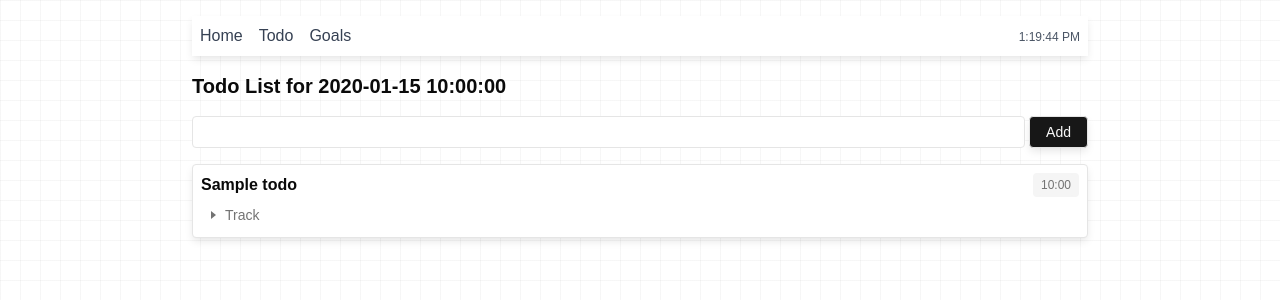
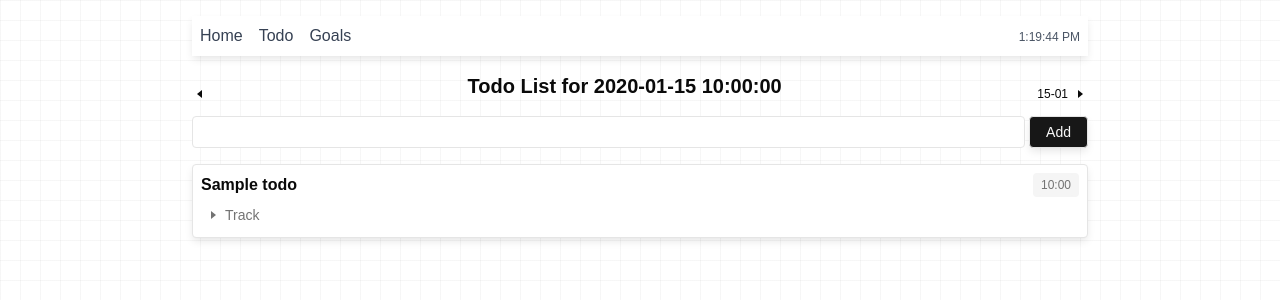
Before and after one commit to elvinsavio/journal-git-store, a Flask app: template templates/todo.html in a window 1280 px wide. Shown: the top 300 px of the page. Run offline with Flask 3, Linux system fonts and the light colour scheme; the template is opened without the code that fills it: most values are stand-ins (such as "Sample title", 1, 10 or a date in 2020).

Commit message:
fix date on nav links

```diff
--- a/static/css/dist.css
+++ b/static/css/dist.css
@@ -7,16 +7,12 @@
       "Segoe UI Emoji", "Segoe UI Symbol", "Noto Color Emoji";
     --font-mono: ui-monospace, SFMono-Regular, Menlo, Monaco, Consolas, "Liberation Mono",
       "Courier New", monospace;
-    --color-red-100: oklch(93.6% 0.032 17.717);
     --color-red-300: oklch(80.8% 0.114 19.571);
     --color-red-500: oklch(63.7% 0.237 25.331);
     --color-red-600: oklch(57.7% 0.245 27.325);
-    --color-red-700: oklch(50.5% 0.213 27.518);
-    --color-green-300: oklch(87.1% 0.15 154.449);
     --color-green-500: oklch(72.3% 0.219 149.579);
     --color-green-600: oklch(62.7% 0.194 149.214);
     --color-green-700: oklch(52.7% 0.154 150.069);
-    --color-green-900: oklch(39.3% 0.095 152.535);
     --color-blue-600: oklch(54.6% 0.245 262.881);
     --color-gray-600: oklch(44.6% 0.03 256.802);
     --color-gray-700: oklch(37.3% 0.034 259.733);
@@ -35,7 +31,6 @@
     --font-weight-medium: 500;
     --font-weight-semibold: 600;
     --font-weight-bold: 700;
-    --tracking-normal: 0em;
     --shadow-2xs: var(--shadow-2xs);
     --shadow-xs: var(--shadow-xs);
     --shadow-sm: var(--shadow-sm);
@@ -293,9 +288,6 @@
   .flex-1 {
     flex: 1;
   }
-  .border-collapse {
-    border-collapse: collapse;
-  }
   .transform {
     transform: var(--tw-rotate-x,) var(--tw-rotate-y,) var(--tw-rotate-z,) var(--tw-skew-x,) var(--tw-skew-y,);
   }
@@ -310,9 +302,6 @@
   }
   .flex-nowrap {
     flex-wrap: nowrap;
-  }
-  .flex-wrap {
-    flex-wrap: wrap;
   }
   .items-center {
     align-items: center;
@@ -361,9 +350,6 @@
   }
   .bg-muted {
     background-color: var(--muted);
-  }
-  .bg-muted-foreground {
-    background-color: var(--muted-foreground);
   }
   .bg-white {
     background-color: var(--color-white);
@@ -443,9 +429,6 @@
   .italic {
     font-style: italic;
   }
-  .underline {
-    text-decoration-line: underline;
-  }
   .opacity-60 {
     opacity: 60%;
   }
@@ -455,10 +438,6 @@
   .shadow {
     --tw-shadow: var(--shadow);
     box-shadow: var(--tw-inset-shadow), var(--tw-inset-ring-shadow), var(--tw-ring-offset-shadow), var(--tw-ring-shadow), var(--tw-shadow);
-  }
-  .outline {
-    outline-style: var(--tw-outline-style);
-    outline-width: 1px;
   }
   .filter {
     filter: var(--tw-blur,) var(--tw-brightness,) var(--tw-contrast,) var(--tw-grayscale,) var(--tw-hue-rotate,) var(--tw-invert,) var(--tw-saturate,) var(--tw-sepia,) var(--tw-drop-shadow,);
@@ -482,13 +461,6 @@
       }
     }
   }
-  .hover\:text-foreground {
-    &:hover {
-      @media (hover: hover) {
-        color: var(--foreground);
-      }
-    }
-  }
   .hover\:text-green-700 {
     &:hover {
       @media (hover: hover) {
@@ -501,6 +473,11 @@
       @media (hover: hover) {
         text-decoration-line: underline;
       }
+    }
+  }
+  .\[\&\>svg\]\:rotate-180 {
+    &>svg {
+      rotate: 180deg;
     }
   }
 }
@@ -880,11 +857,6 @@
   inherits: false;
   initial-value: 0 0 #0000;
 }
-@property --tw-outline-style {
-  syntax: "*";
-  inherits: false;
-  initial-value: solid;
-}
 @property --tw-blur {
   syntax: "*";
   inherits: false;
@@ -962,7 +934,6 @@
       --tw-ring-offset-width: 0px;
       --tw-ring-offset-color: #fff;
       --tw-ring-offset-shadow: 0 0 #0000;
-      --tw-outline-style: solid;
       --tw-blur: initial;
       --tw-brightness: initial;
       --tw-contrast: initial;
--- a/templates/partials/nav_bar.html
+++ b/templates/partials/nav_bar.html
@@ -23,6 +23,13 @@
   });
 
   const todoLink = document.getElementById('todo');
-  const today_date = new Date().toISOString().split('T')[0];
+  const today = new Date();
+
+  const day = String(today.getDate()).padStart(2, '0');
+  const month = String(today.getMonth() + 1).padStart(2, '0');
+  const year = today.getFullYear();
+
+  const today_date = `${day}-${month}-${year}`;
+
   todoLink.href = `/todo?_t=${today_date}`;
 </script>
--- a/templates/todo.html
+++ b/templates/todo.html
@@ -7,10 +7,24 @@
 {% include "partials/nav_bar.html" %}
 
 <section class="max-w-4xl mx-auto">
+    <div class="flex justify-between">
+        <a href="/todo?_t={{ prev_date.strftime('%d-%m-%Y') }}" class="[&>svg]:rotate-180  flex items-center gap-1">
+            {% include "icons/caret_right.html" %}
+            <span class="text-xs">
+                {{ prev_date.strftime("%d-%m") }}
+            </span>
+        </a>
         <h1 class="text-xl font-bold mb-4">Todo List for {{ date }}</h1>
+        <a href="/todo?_t={{ next_date.strftime('%d-%m-%Y') }}" class="flex items-center gap-1">
+            <span class="text-xs">
+                {{ next_date.strftime("%d-%m") }}
+            </span>
+            {% include "icons/caret_right.html" %}
+        </a>
+    </div>
     <form class="flex gap-1" hx-post="/todo" hx-target="#todo-container" hx-swap="afterbegin">
         <input type="hidden" name="date" value="{{ date }}">
-            <input name="title" >
+        <input name="title">
         <button type="submit" class="mb-4 px-4 py-2">Add</button>
     </form>
     <div id="todo-container">
```
Also changed, not shown: core/router.py (+16 -4 lines). Lines whose indentation alone changed are shown as unchanged.
